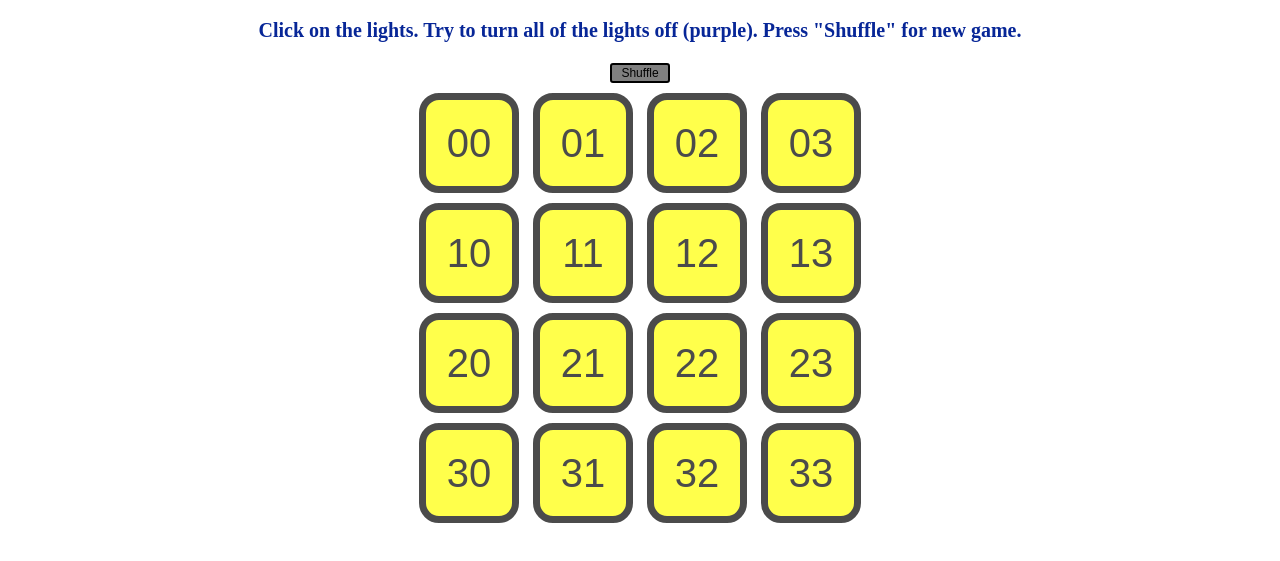
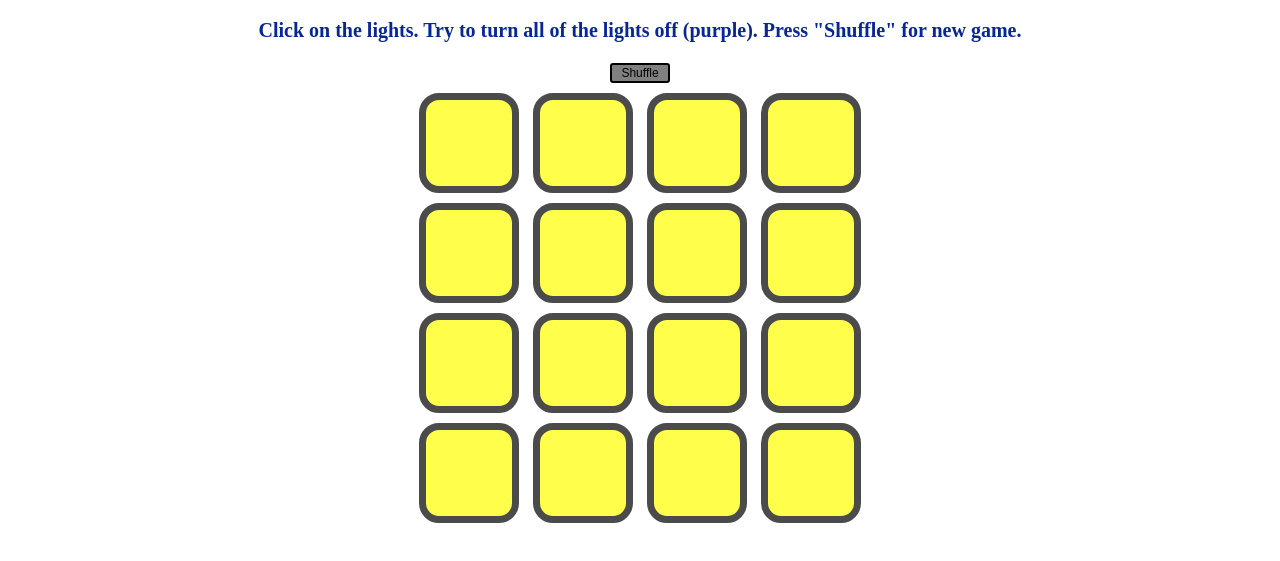
Before and after one commit to ejmertz/javascript-playground, a plain HTML site: page lights_out.html in a window 1280 px wide. Shown: the part 61-622 px from the top of the page. Drawn offline with Linux system fonts and the light colour scheme.

Commit message:
Update lights_out.html

```diff
--- a/lights_out.html
+++ b/lights_out.html
@@ -14,25 +14,25 @@
     </div>
     <!-- id is placement, class is on or off -->
     <div>
-        <button id="00" class="on" type="button" onclick="flipp00()">00</button>
-        <button id="01" class="on" type="button" onclick="flipp01()">01</button>
-        <button id="02" class="on" type="button" onclick="flipp02()">02</button>
-        <button id="03" class="on" type="button" onclick="flipp03()">03</button>
+        <button id="00" class="on" type="button" onclick="flipp00()"></button>
+        <button id="01" class="on" type="button" onclick="flipp01()"></button>
+        <button id="02" class="on" type="button" onclick="flipp02()"></button>
+        <button id="03" class="on" type="button" onclick="flipp03()"></button>
         <br>
-        <button id="10" class="on" type="button" onclick="flipp10()">10</button>
-        <button id="11" class="on" type="button" onclick="flipp11()">11</button>
-        <button id="12" class="on" type="button" onclick="flipp12()">12</button>
-        <button id="13" class="on" type="button" onclick="flipp13()">13</button>
+        <button id="10" class="on" type="button" onclick="flipp10()"></button>
+        <button id="11" class="on" type="button" onclick="flipp11()"></button>
+        <button id="12" class="on" type="button" onclick="flipp12()"></button>
+        <button id="13" class="on" type="button" onclick="flipp13()"></button>
         <br>
-        <button id="20" class="on" type="button" onclick="flipp20()">20</button>
-        <button id="21" class="on" type="button" onclick="flipp21()">21</button>
-        <button id="22" class="on" type="button" onclick="flipp22()">22</button>
-        <button id="23" class="on" type="button" onclick="flipp23()">23</button>
+        <button id="20" class="on" type="button" onclick="flipp20()"></button>
+        <button id="21" class="on" type="button" onclick="flipp21()"></button>
+        <button id="22" class="on" type="button" onclick="flipp22()"></button>
+        <button id="23" class="on" type="button" onclick="flipp23()"></button>
         <br>
-        <button id="30" class="on" type="button" onclick="flipp30()">30</button>
-        <button id="31" class="on" type="button" onclick="flipp31()">31</button>
-        <button id="32" class="on" type="button" onclick="flipp32()">32</button>
-        <button id="33" class="on" type="button" onclick="flipp33()">33</button>
+        <button id="30" class="on" type="button" onclick="flipp30()"></button>
+        <button id="31" class="on" type="button" onclick="flipp31()"></button>
+        <button id="32" class="on" type="button" onclick="flipp32()"></button>
+        <button id="33" class="on" type="button" onclick="flipp33()"></button>
     </div>
     <p id="sr"></p>
 </body>
```
